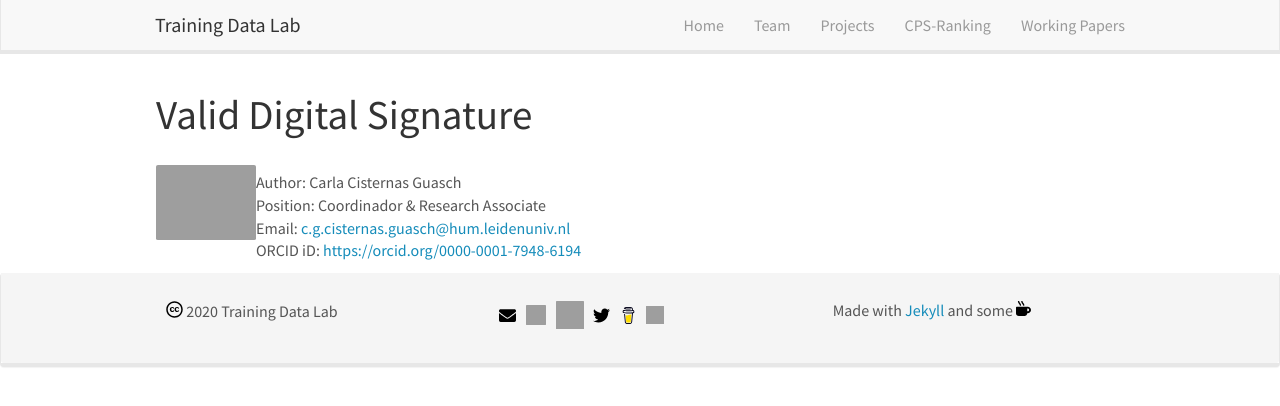
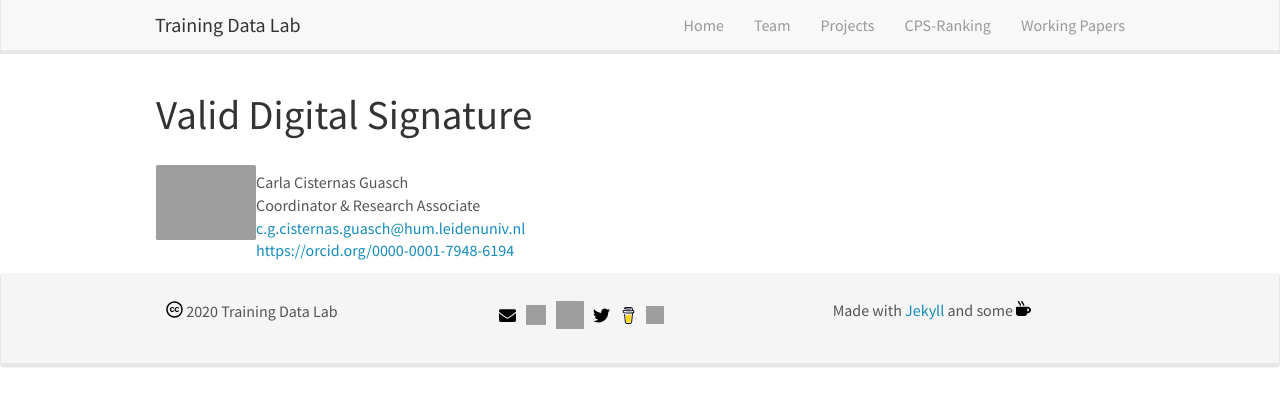
Before and after one commit to training-datalab/old-training-datalab.com, a Jekyll site: the page built from _pages/validation-ccisternas.md, in a window 1280 px wide. Shown: the top 406 px of the page. Built offline with Jekyll 4.4.1, drawn with Linux system fonts in a browser that asks for light colours; nearby versions of some CDN libraries.

Commit message:
Update validation-ccisternas.md
Co-Authored-By: Carla Cisternas <carla.cisternas@umayor.cl>

```diff
--- a/_pages/validation-ccisternas.md
+++ b/_pages/validation-ccisternas.md
@@ -11,7 +11,7 @@ permalink: /validation/ccisternas
 ![]({{ site.url }}{{ site.baseurl }}/images/qr/ccisternas.png){: style="width: 100px; float: left; border: 10px"}
 
 <br />
-Author: Carla Cisternas Guasch<br />
-Position: Coordinador & Research Associate<br />
-Email: <a href="mailto:c.g.cisternas.guasch@hum.leidenuniv.nl">c.g.cisternas.guasch@hum.leidenuniv.nl</a><br />
-ORCID iD: <a href="https://orcid.org/0000-0001-7948-6194" target="_blank">https://orcid.org/0000-0001-7948-6194</a><br />
+Carla Cisternas Guasch<br />
+Coordinator & Research Associate<br />
+<a href="mailto:c.g.cisternas.guasch@hum.leidenuniv.nl">c.g.cisternas.guasch@hum.leidenuniv.nl</a><br />
+<a href="https://orcid.org/0000-0001-7948-6194" target="_blank">https://orcid.org/0000-0001-7948-6194</a><br />
```
